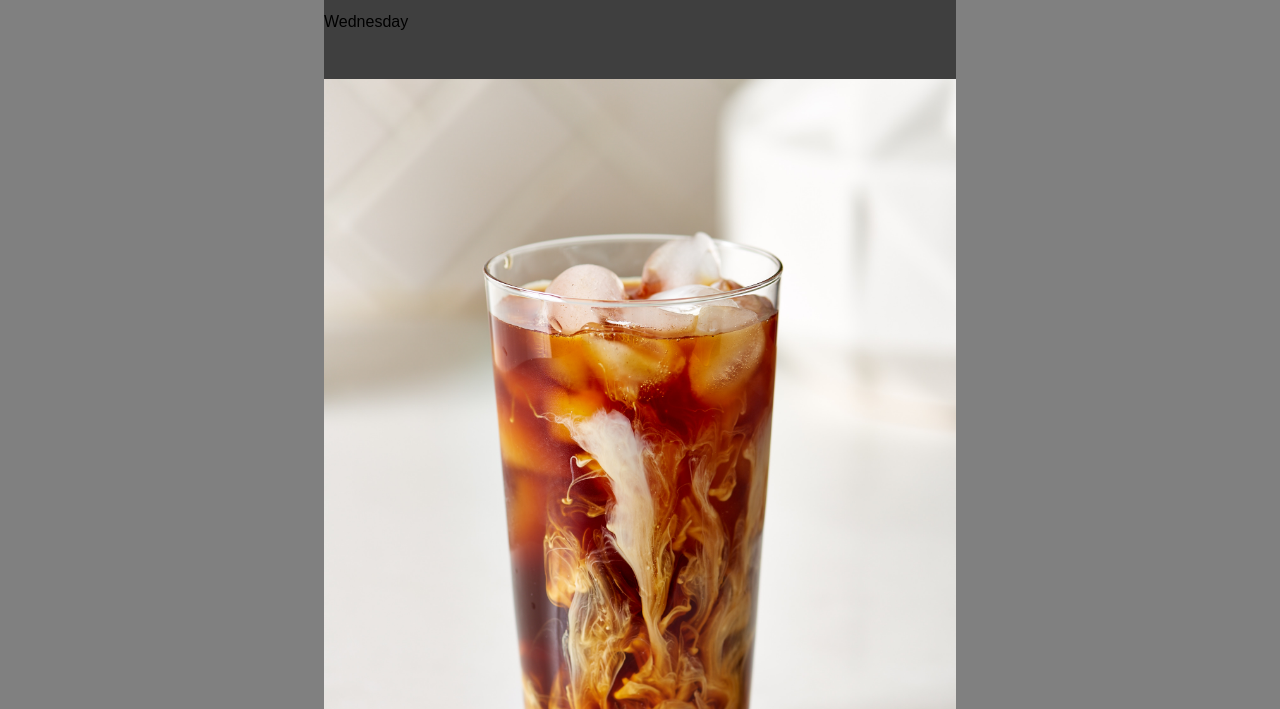
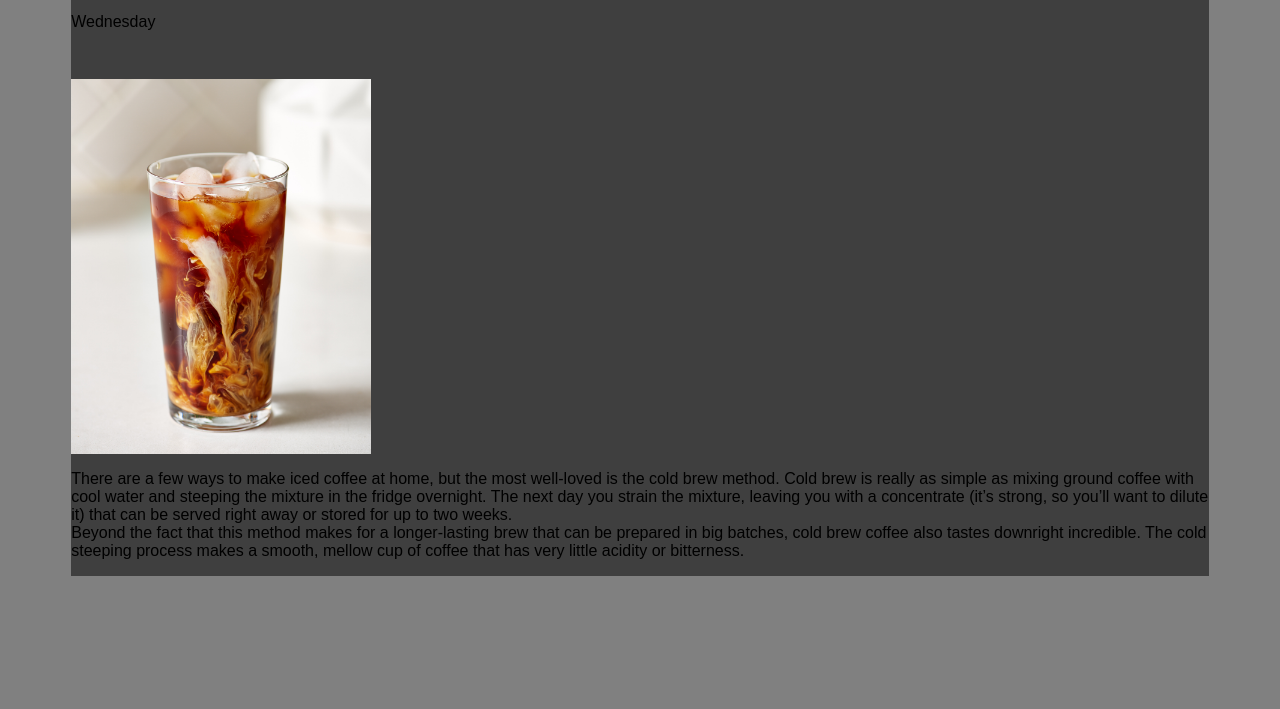
Before and after one commit to in43sh/it121-daily-grind-sm21, a plain HTML site: page index.html in a window 1280 px wide. Shown: the part 91-800 px from the top of the page. Drawn offline with Linux system fonts and the light colour scheme.

Commit message:
Add some content to main.scss file.

```diff
--- a/scss/main.scss
+++ b/scss/main.scss
@@ -3,13 +3,19 @@
     flex-direction: column;
     justify-content: center;
     align-items: center;
-    background-color: aqua;
+    background-color: #92ff92;
     font-family: Arial, Helvetica, sans-serif;
 }
 
 .content-container {
-    width: 50%;
+    width: 90%;
     height: 100%;
     display: flex;
     flex-direction: column;
 }
+
+.coffee-img {
+    width: 100%;
+    max-width: 300px;
+    height: auto;
+}
```
Also changed, not shown: scss/main.css, 1 other file.
